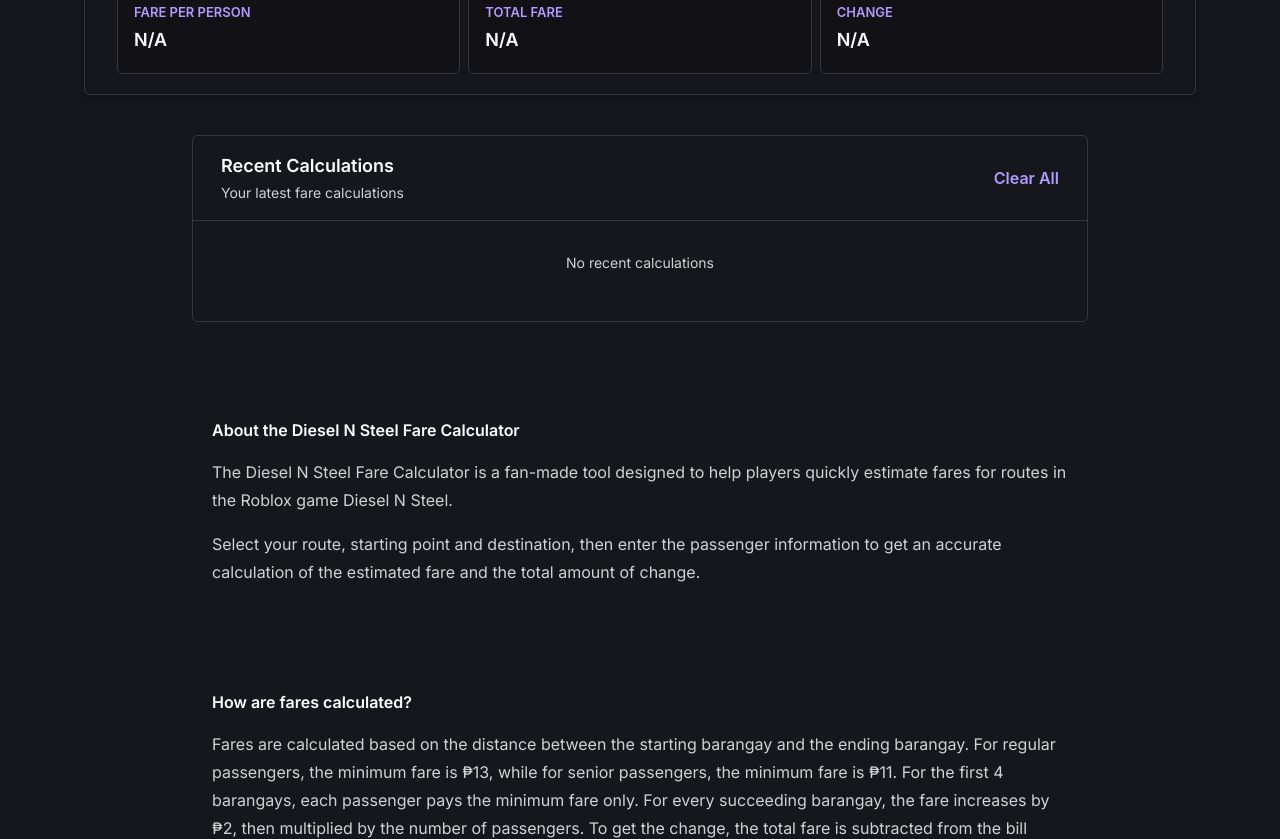
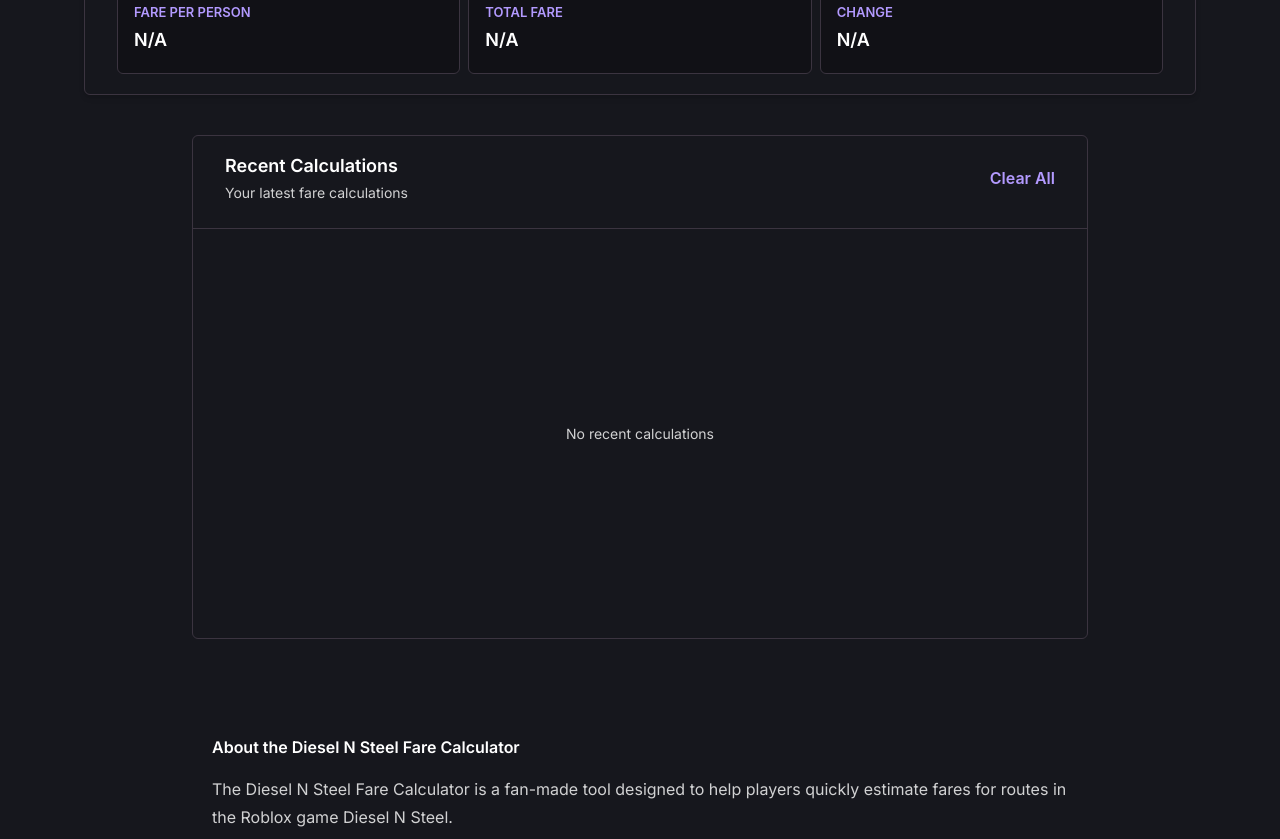
Before and after one commit to k-metra/DNSFareCalculator, a React (Vite) app: page / in a window 1280 px wide. Shown: the part 640-1479 px from the top of the page. Built offline with nearby package versions, Linux system fonts and the light colour scheme.

Commit message:
fix: topbar for recent calculations now sticks to the top instead of moving with the scroll

```diff
--- a/src/components/recentCalculationsTab.tsx
+++ b/src/components/recentCalculationsTab.tsx
@@ -12,9 +12,9 @@
 export default function RecentCalculationsTab({ calculations, onSelect, onClear }: RecentCalculationsTabProps) {
      return (
         <>
-            <div className=" my-10 mx-auto max-w-4xl max-h-96 h-full w-full border border-border rounded-md p-4">
+            <div className=" my-10 mx-auto max-w-4xl overflow-hidden h-126 w-full flex flex-col border border-border rounded-md">
 
-                <div className="w-full flex justify-between items-center mb-4 px-3">
+                <div className="w-full flex justify-between items-center mb-2 px-8 py-4 shrink-0">
                     <div>
                         <h2 className="font-main text-lg text-white font-semibold">Recent Calculations</h2>
                         <span className='font-main text-white/80 text-sm mb-4'>Your latest fare calculations</span>
@@ -23,8 +23,9 @@
                     <button onClick={onClear} className="*:font-main text-secondary font-semibold cursor-pointer hover:underline">Clear All</button>
                 </div>
 
-                <hr className="border-t border-t-border w-[calc(100%+2rem)] mt-2 -mx-4 block"  />
+                <hr className="border-t border-t-border w-full shrink-0"  />
 
+                <div className="w-full flex-1 min-h-0 overflow-y-auto scrollbar-thin scrollbar-thumb-border scrollbar-track-transparent p-4">
                      {calculations?.length === 0 && (
                          <div className="w-full h-full flex justify-center items-center">
                              <span className="font-main text-white/80 text-sm text-center my-auto p-8">No recent calculations</span>
@@ -46,9 +47,7 @@
                              onClick={onSelect}
                          />
                      ))}
-
-
-
+                </div>
             </div>
         </>
      )
```
Lines whose indentation alone changed are shown as unchanged.
